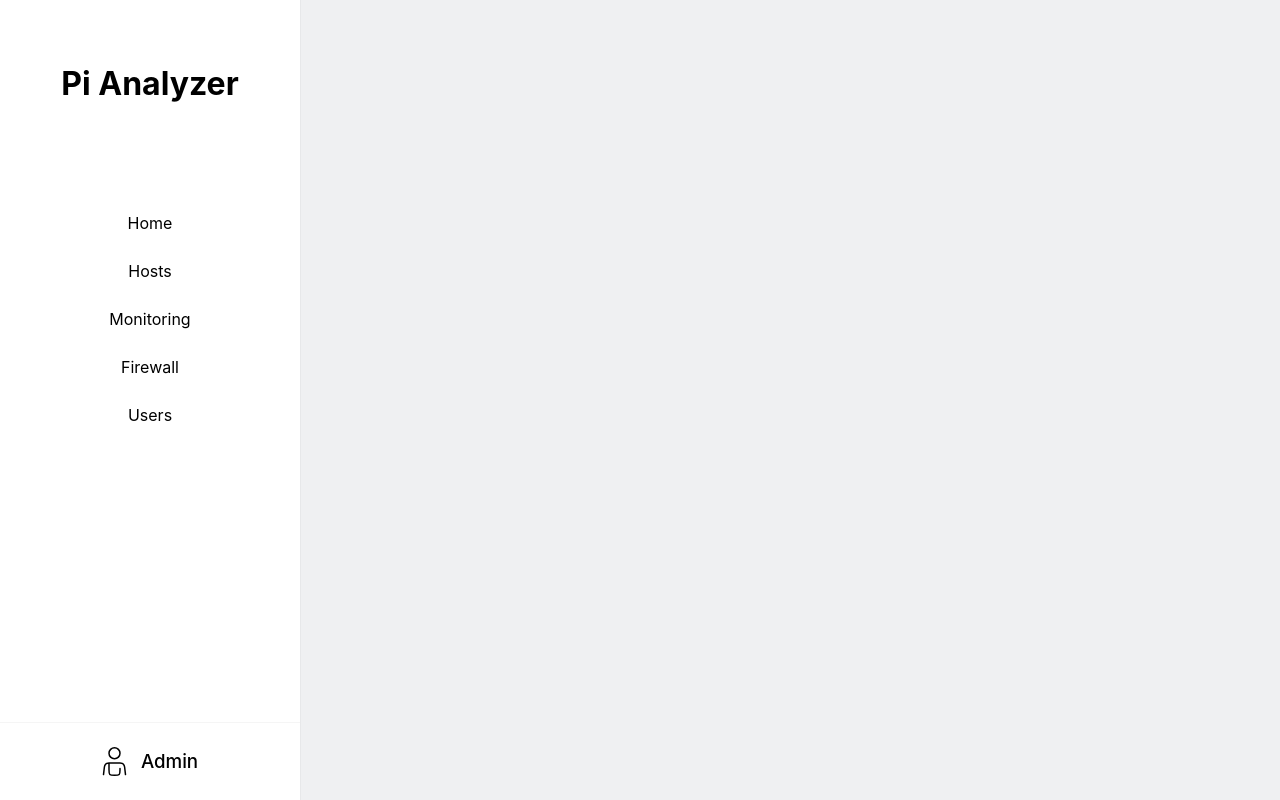
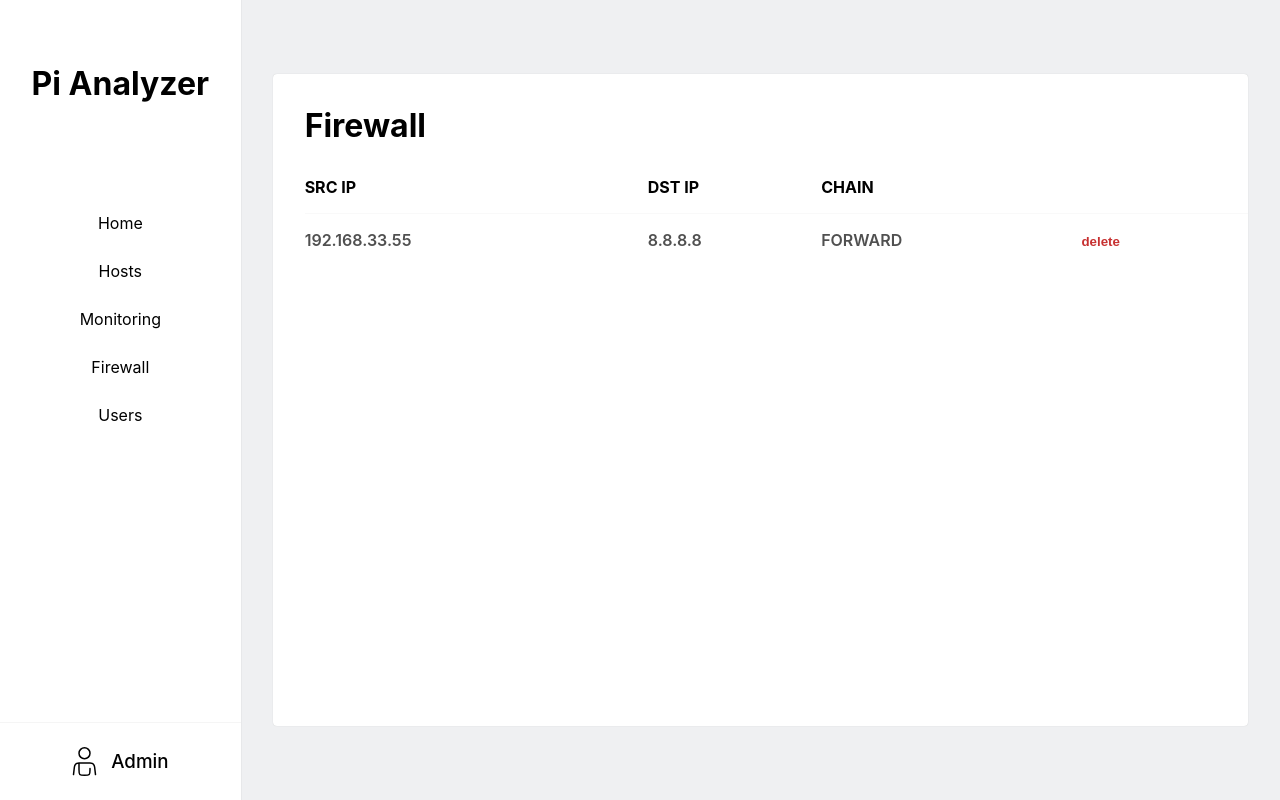
Before and after one commit to slawinsky/pi-analyzer, a React (Create React App) app in the folder frontend/: page /home/firewall in a window 1280 px wide. Built offline with nearby package versions, Linux system fonts and the light colour scheme; no server answers.

Commit message:
implement Firewall components

```diff
--- /dev/null
+++ b/frontend/src/components/Firewall/Firewall.css
@@ -0,0 +1,74 @@
+.firewall {
+  height: 85%;
+  width: 100%;
+  background-color: #fff;
+  border-radius: 4px;
+  display: flex;
+  flex-direction: column;
+  box-shadow: 0 0 1px rgb(0 0 0 / 0.2);
+}
+
+.firewall * {
+  margin: 1em 0 0 1em;
+}
+
+.firewall__title {
+  text-align: left;
+}
+
+.firewall__table {
+  margin: 1em 0 0 2em;
+  border-collapse: collapse;
+}
+
+.firewall__table td {
+  color: #505050;
+  font-weight: 600;
+  padding: 1em 0;
+}
+
+.firewall__table th {
+  padding: 1em 0;
+  text-align: left;
+}
+
+.firewall__table tr {
+  border-bottom: 1px solid #f9f9f9;
+}
+
+.firewall__table tr:last-child {
+  border: none;
+}
+
+.firewall__btn {
+  border: none;
+  background: none;
+  font-weight: bold;
+  cursor: pointer;
+}
+
+.delete {
+  color: #c73131;
+  margin: 0 1em 0 0;
+}
+
+.blocked {
+  display: none;
+}
+
+@media screen and (max-width: 768px) {
+  .firewall {
+    display: none;
+  }
+
+  .blocked {
+    display: flex;
+    justify-content: center;
+    align-items: center;
+  }
+
+  .blocked .firewall__title {
+    text-align: center;
+    color: #c73131;
+  }
+}
--- /dev/null
+++ b/frontend/src/components/Firewall/Firewall.js
@@ -0,0 +1,34 @@
+import React from "react";
+import "./Firewall.css";
+
+const Firewall = () => {
+  return (
+    <div className="content">
+      <div className="firewall">
+        <h1 className="firewall__title">Firewall</h1>
+        <table className="firewall__table">
+          <tr>
+            <th className="firewall__heading">SRC IP</th>
+            <th className="firewall__heading">DST IP</th>
+            <th className="firewall__heading">CHAIN</th>
+          </tr>
+          <tr>
+            <td>192.168.33.55</td>
+            <td>8.8.8.8</td>
+            <td>FORWARD</td>
+            <td>
+              <button className="firewall__btn delete">delete</button>
+            </td>
+          </tr>
+        </table>
+      </div>
+      <div className="firewall blocked">
+        <h1 className="firewall__title">
+          Changing firewall from mobile device is forbidden!
+        </h1>
+      </div>
+    </div>
+  );
+};
+
+export default Firewall;
--- a/frontend/src/components/Home/Home.js
+++ b/frontend/src/components/Home/Home.js
@@ -4,6 +4,7 @@ import Dashboard from "../Dashoard/Dashboard";
 import Menu from "../Menu/Menu";
 import Hosts from "../Hosts/Hosts";
 import Monitoring from "../Monitoring/Monitoring";
+import Firewall from "../Firewall/Firewall";
 import "./Home.css";
 
 const Home = () => {
@@ -14,6 +15,7 @@ const Home = () => {
         <Route path="dashboard" element={<Dashboard />} />
         <Route path="hosts" element={<Hosts />} />
         <Route path="monitoring" element={<Monitoring />} />
+        <Route path="firewall" element={<Firewall />} />
       </Routes>
     </div>
   );
```
